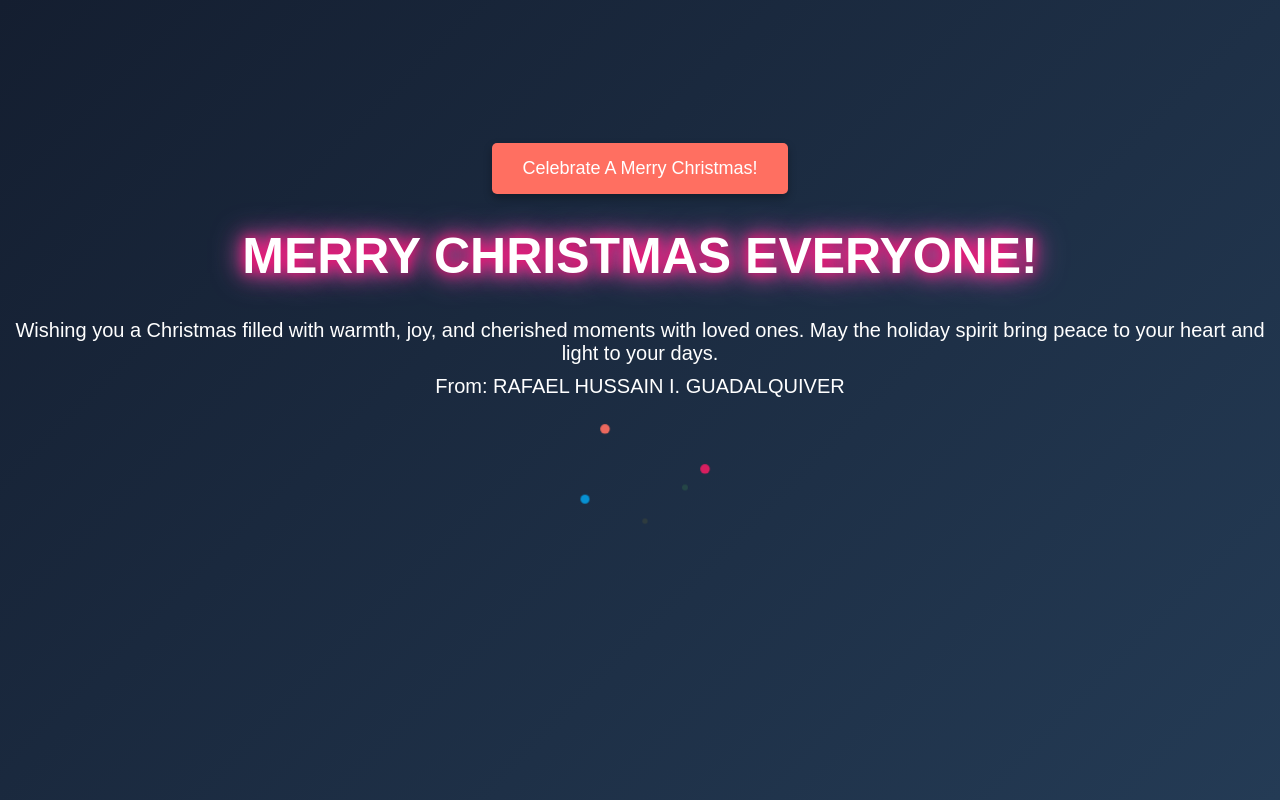
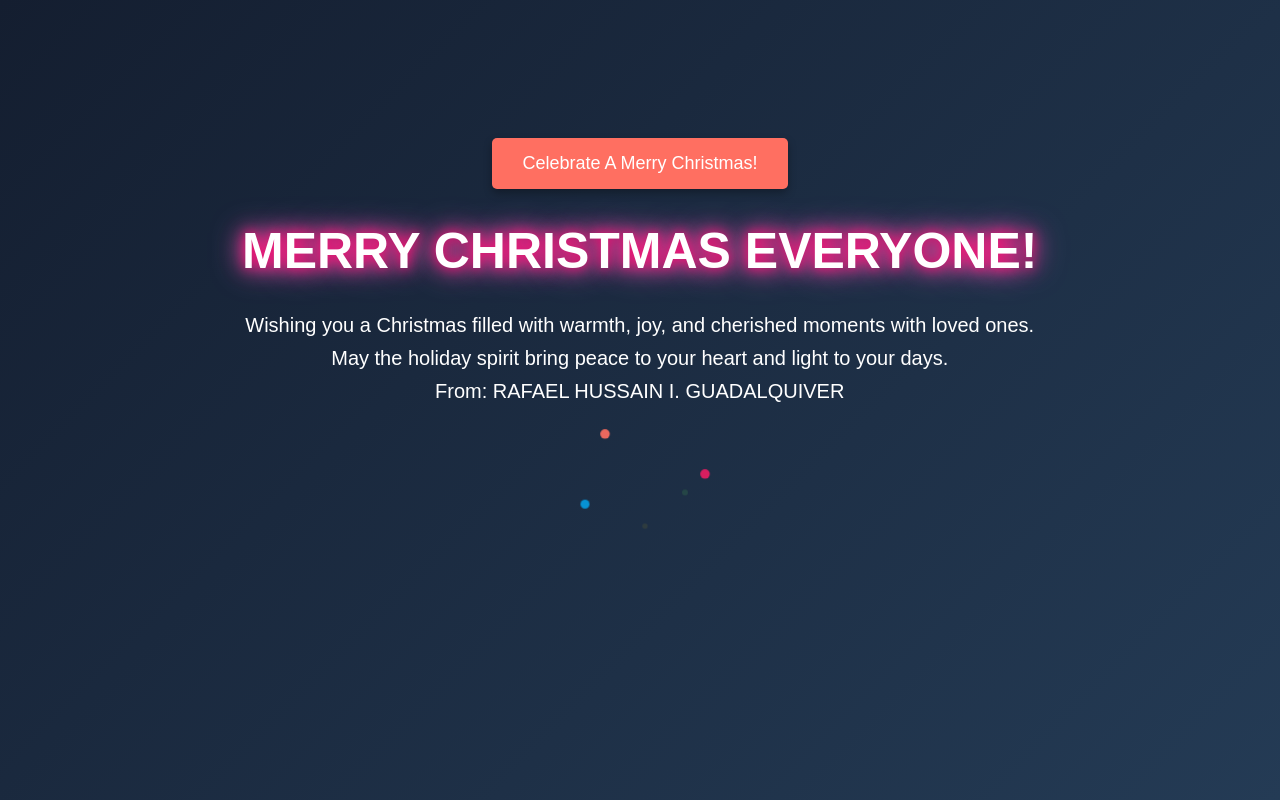
Before and after one commit to Rapa-429/Merry-Christmas-3.0, a plain HTML site: page index.html in a window 1280 px wide. Both pictures are taken after a click on the button "Celebrate A Merry Christmas!". Drawn offline with Linux system fonts and the light colour scheme.

Commit message:
Update index.html

```diff
--- a/index.html
+++ b/index.html
@@ -158,7 +158,8 @@
     <button class="btn" onclick="showNewYear()">Celebrate A Merry Christmas! </button>
     <div class="new-year" id="newYear">
       <h1> MERRY CHRISTMAS EVERYONE! </h1>
-      <p>Wishing you a Christmas filled with warmth, joy, and cherished moments with loved ones. May the holiday spirit bring peace to your heart and light to your days.</p>
+      <p>Wishing you a Christmas filled with warmth, joy, and cherished moments with loved ones.</p>
+      <p>May the holiday spirit bring peace to your heart and light to your days.</p>
       <p>From: RAFAEL HUSSAIN I. GUADALQUIVER</p>
       <div class="fireworks">
         <!-- Fireworks animation -->
```
